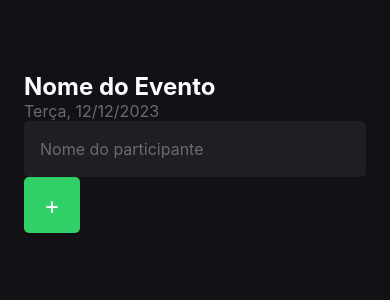
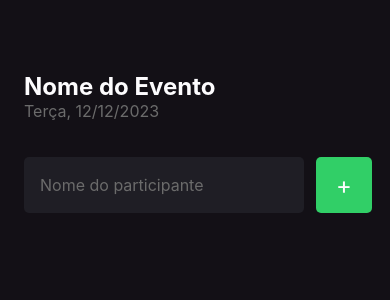
Before and after one commit to MatheusTorresDev97/app-imhere, a React Native app: screen / in a window 390 px wide. Shown: the top 300 px of the page. Built offline with nearby package versions, Linux system fonts and the light colour scheme.

Commit message:
criando o form

```diff
--- a/src/screens/Home/index.tsx
+++ b/src/screens/Home/index.tsx
@@ -3,15 +3,15 @@ import { Text, TextInput, TouchableOpacity, View } from "react-native";
 import { styles } from "./styles";
 
 const Home = () => {
-
   const handleParticipantAdd = () => {
-        console.log('Você clicou no botão de Adicionar !')
-    }
+    console.log("Você clicou no botão de Adicionar !");
+  };
 
   return (
     <View style={styles.container}>
       <Text style={styles.eventName}>Nome do Evento</Text>
       <Text style={styles.eventDate}>Terça, 12/12/2023</Text>
+      <View style={styles.form}>
         <TextInput
           style={styles.input}
           placeholder="Nome do participante"
@@ -24,6 +24,7 @@ const Home = () => {
           </Text>
         </TouchableOpacity>
       </View>
+    </View>
   );
 };
 
--- a/src/screens/Home/styles.ts
+++ b/src/screens/Home/styles.ts
@@ -16,13 +16,21 @@ export const styles = StyleSheet.create({
       color: "#6b6b6b",
       fontSize: 16,
     },
+    form: {
+        width: '100%',
+        flexDirection: 'row',
+        marginTop: 36,
+        marginBottom: 42
+    },
     input: {
+        flex: 1,
         height: 56,
         backgroundColor: '#1F1E25',
         borderRadius: 5,
         color: '#FDFCFE',
         padding: 16,
-        fontSize: 16
+        fontSize: 16,
+        marginRight: 12
     },
     button: {
         width: 56,
```
Lines whose indentation alone changed are shown as unchanged.
